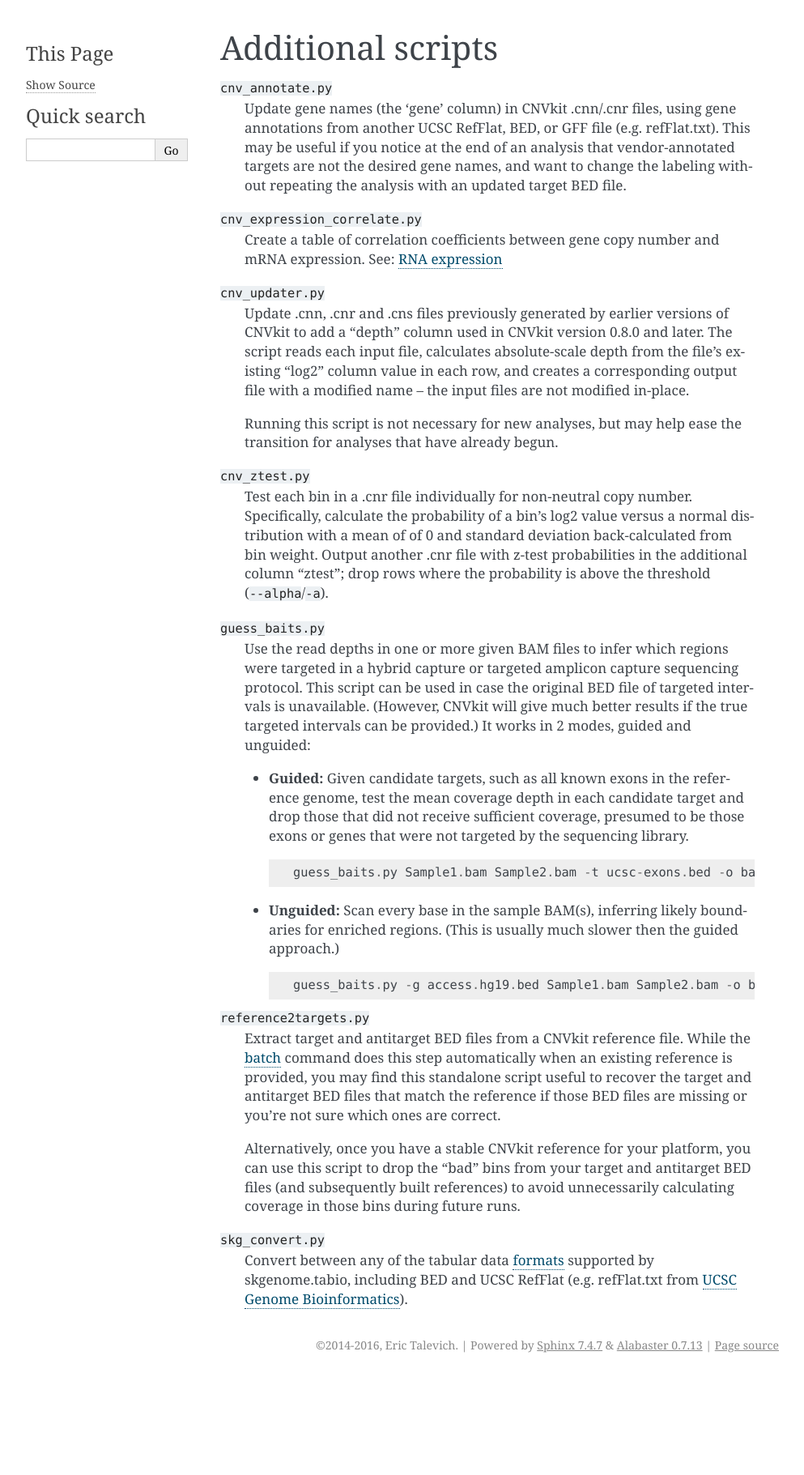
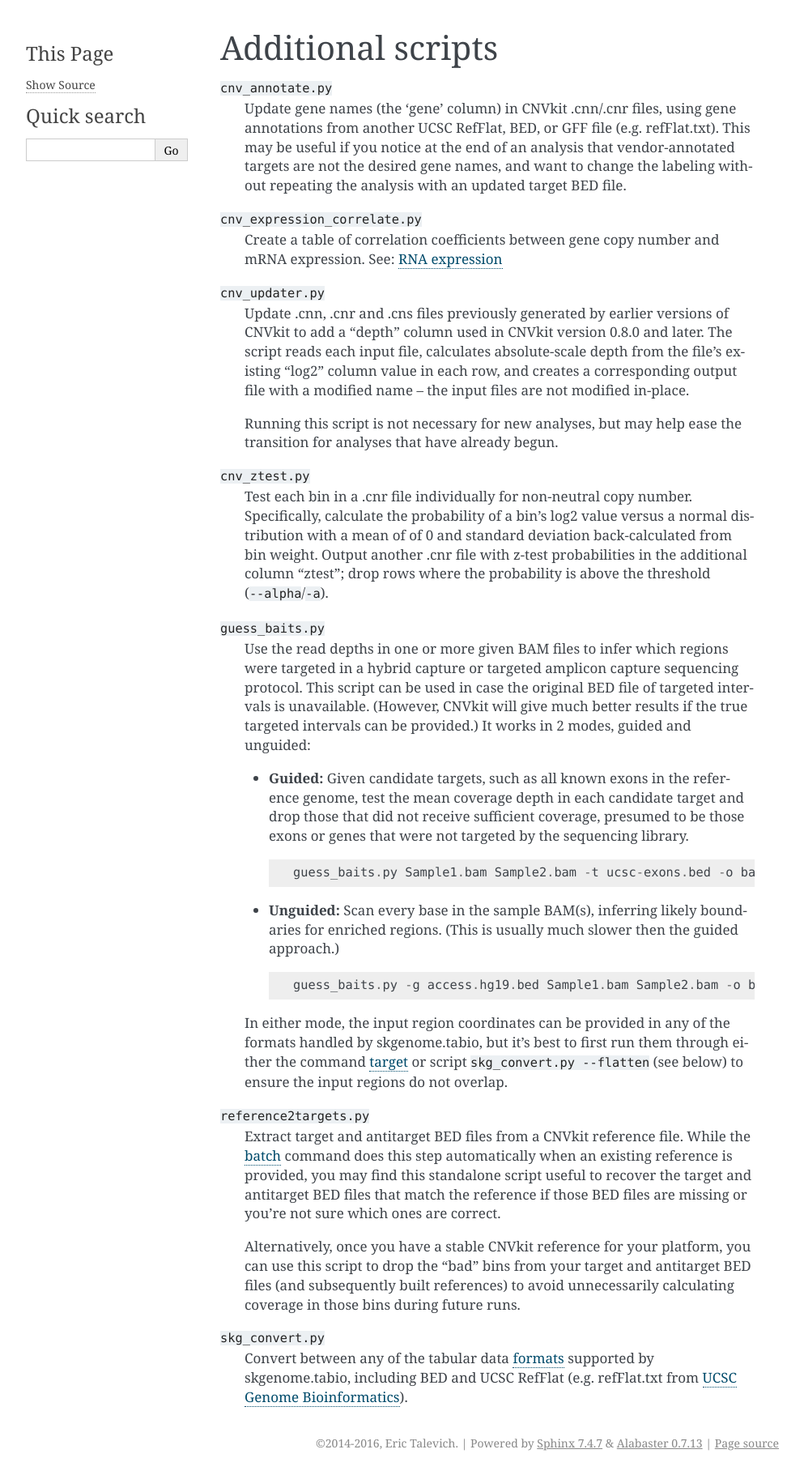
Before and after one commit to etal/cnvkit, a Sphinx documentation site: the page built from doc/scripts.rst, in a window 1280 px wide. Shown: the whole page at 81% size, without its empty margins (148-1141 px from the left). Built offline with Sphinx 7.4.7, drawn with Linux system fonts in a browser that asks for light colours; the version number could not be read and is left out; before the commit the page ends 1700 px from its top, so only the background shows below that.

Commit message:
doc: Suggest preprocessing the input regions for guess_baits.py (#311)

```diff
--- a/doc/scripts.rst
+++ b/doc/scripts.rst
@@ -54,6 +54,11 @@ Additional scripts
 
         guess_baits.py -g access.hg19.bed Sample1.bam Sample2.bam -o baits.bed
 
+    In either mode, the input region coordinates can be provided in any of the
+    formats handled by skgenome.tabio, but it's best to first run them through
+    either the command :ref:`target` or script ``skg_convert.py --flatten``
+    (see below) to ensure the input regions do not overlap.
+
 ``reference2targets.py``
     Extract target and antitarget BED files from a CNVkit reference file.
     While the :ref:`batch` command does this step automatically when an existing
```
